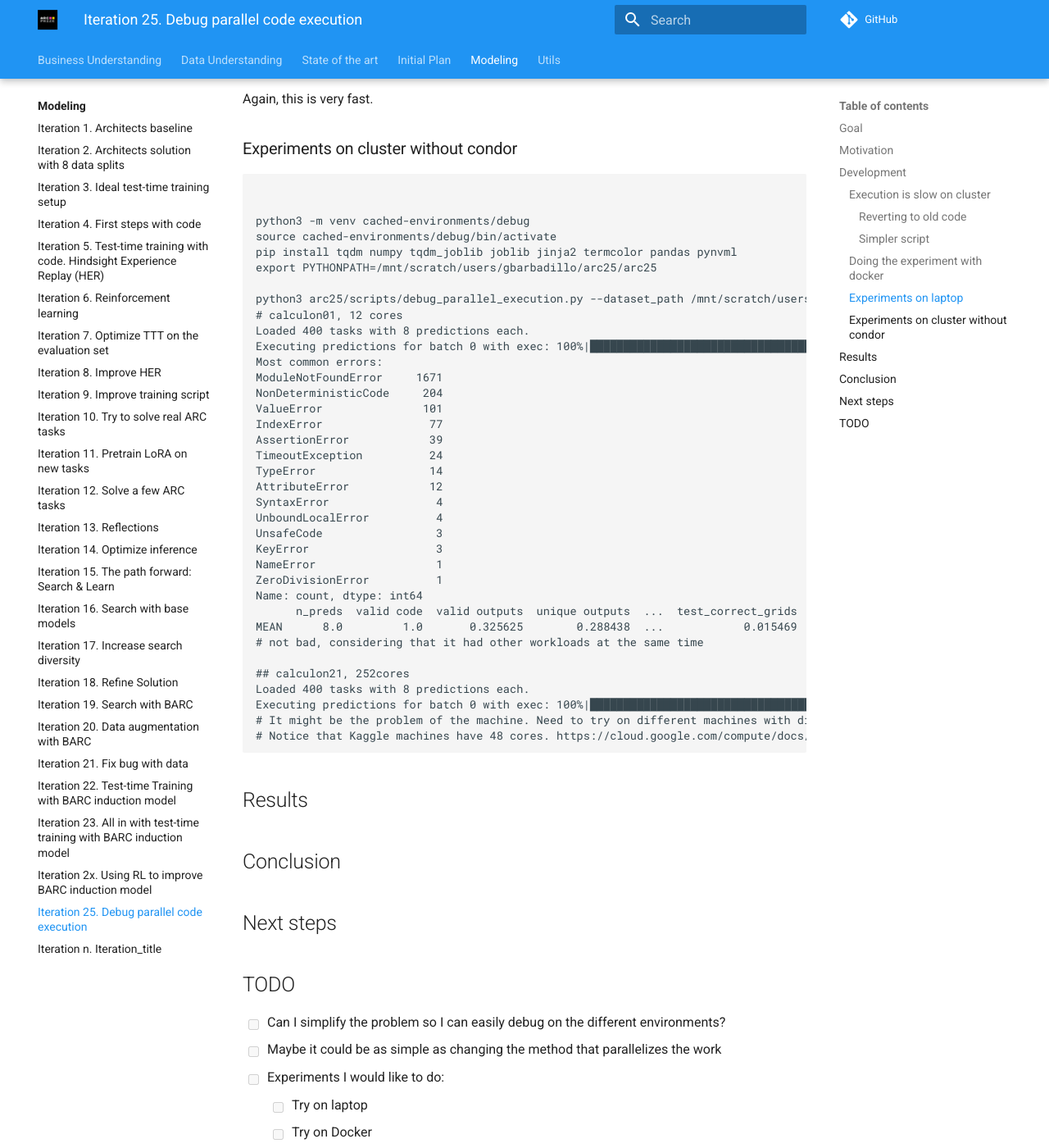
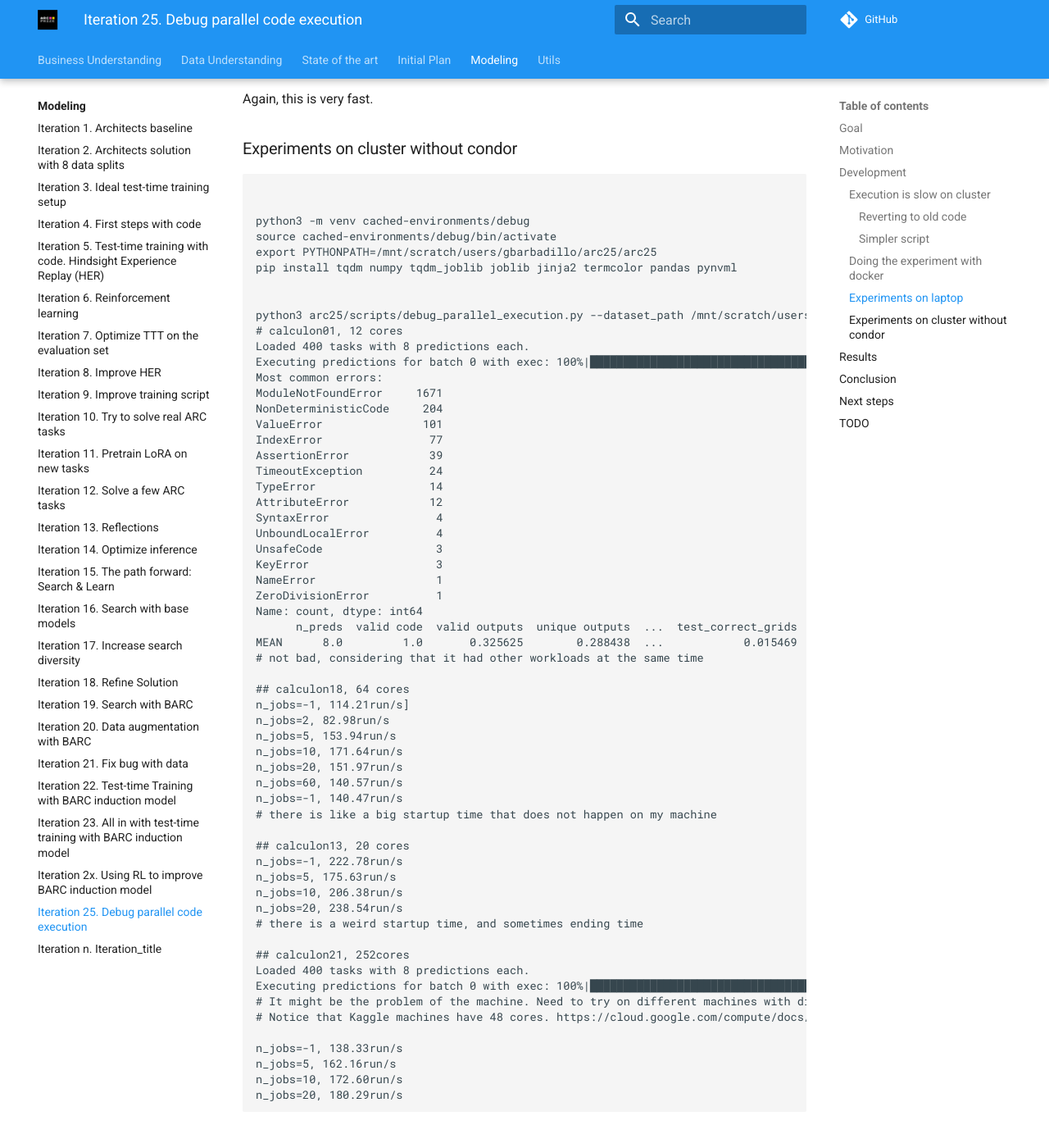
Before and after one commit to ironbar/arc25, an MkDocs documentation site: the page built from docs/modeling/Iteration_25_debug_parallel_code_execution.md, in a window 1280 px wide and 1400 px high, scrolled down 3067 px. Shown: the whole window at 82% size. Built offline with MkDocs 1.6.1 and Material for MkDocs 9.7.7, drawn with Linux system fonts in a browser that asks for light colours; comment, search, counter and statistics services are not loaded.

Commit message:
documented many results

````diff
--- a/docs/modeling/Iteration_25_debug_parallel_code_execution.md
+++ b/docs/modeling/Iteration_25_debug_parallel_code_execution.md
@@ -145,8 +145,9 @@ Again, this is very fast.
 
 python3 -m venv cached-environments/debug
 source cached-environments/debug/bin/activate
+export PYTHONPATH=/mnt/scratch/users/gbarbadillo/arc25/arc25
 pip install tqdm numpy tqdm_joblib joblib jinja2 termcolor pandas pynvml
-export PYTHONPATH=/mnt/scratch/users/gbarbadillo/arc25/arc25
+
 
 python3 arc25/scripts/debug_parallel_execution.py --dataset_path /mnt/scratch/users/gbarbadillo/arc25/data/arc-prize-2024/arc-agi_evaluation_challenges.json --prediction_path /mnt/scratch/users/gbarbadillo/arc25/predictions/2025-08-28-base-model/evaluation/8preds_2025_09_02_05_36_40_predictions.json
 # calculon01, 12 cores
@@ -172,11 +173,33 @@ Name: count, dtype: int64
 MEAN      8.0         1.0       0.325625        0.288438  ...            0.015469           0.015            0.055        0.05
 # not bad, considering that it had other workloads at the same time
 
+## calculon18, 64 cores
+n_jobs=-1, 114.21run/s]
+n_jobs=2, 82.98run/s
+n_jobs=5, 153.94run/s
+n_jobs=10, 171.64run/s
+n_jobs=20, 151.97run/s
+n_jobs=60, 140.57run/s
+n_jobs=-1, 140.47run/s
+# there is like a big startup time that does not happen on my machine
+
+## calculon13, 20 cores
+n_jobs=-1, 222.78run/s
+n_jobs=5, 175.63run/s
+n_jobs=10, 206.38run/s
+n_jobs=20, 238.54run/s
+# there is a weird startup time, and sometimes ending time
+
 ## calculon21, 252cores
 Loaded 400 tasks with 8 predictions each.
 Executing predictions for batch 0 with exec: 100%|████████████████████████████████████| 3200/3200 [00:36<00:00, 87.61run/s]
 # It might be the problem of the machine. Need to try on different machines with different number of cores
 # Notice that Kaggle machines have 48 cores. https://cloud.google.com/compute/docs/gpus#l4-gpus
+
+n_jobs=-1, 138.33run/s
+n_jobs=5, 162.16run/s
+n_jobs=10, 172.60run/s
+n_jobs=20, 180.29run/s
 ```
 
 ## Results
````
